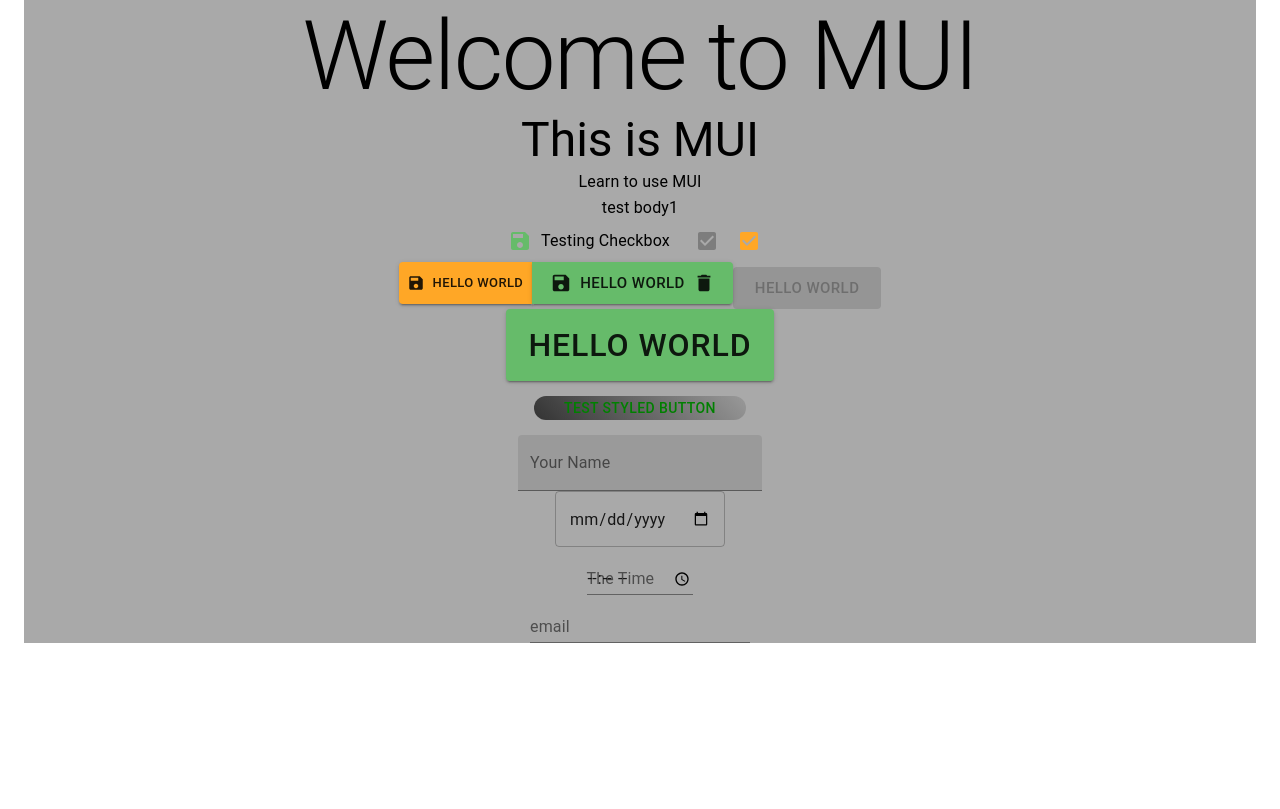
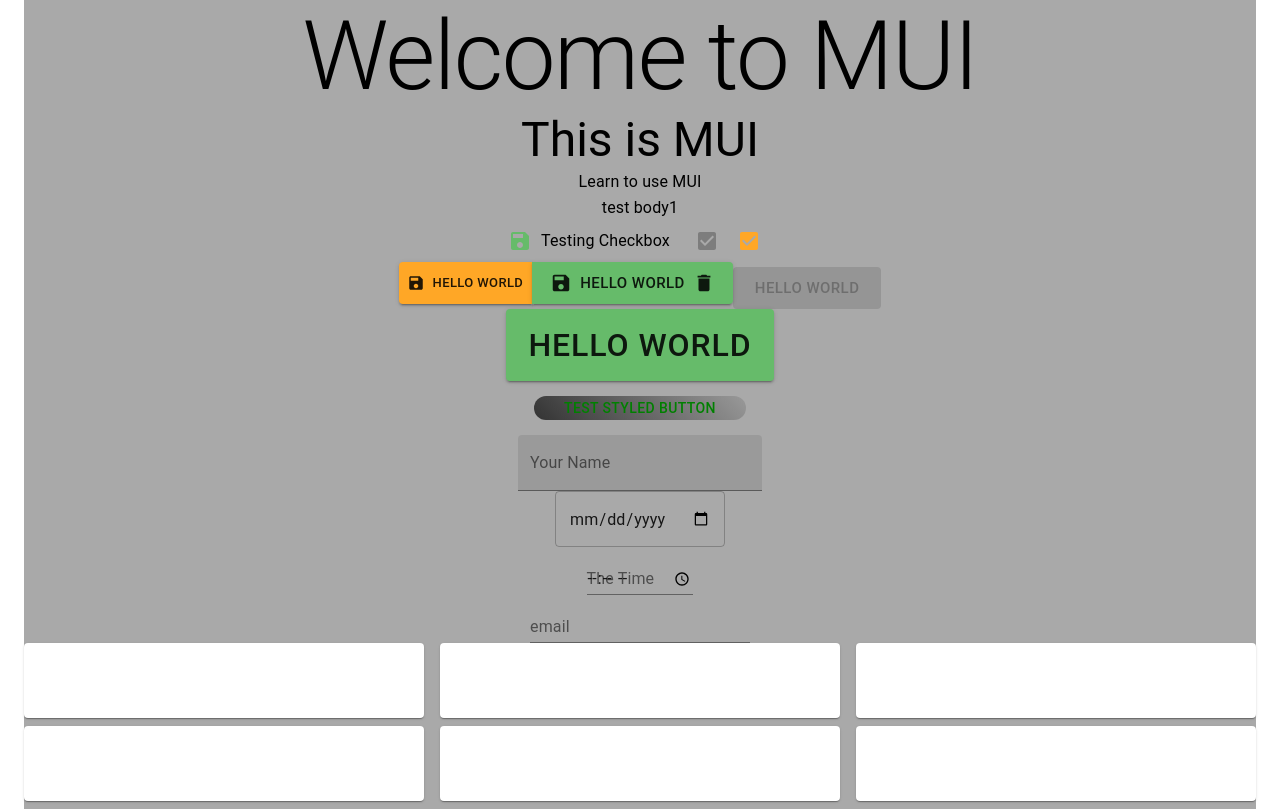
Before and after one commit to mmanchee/MaterialUIExample, a React (Create React App) app: page / in a window 1280 px wide. Built offline with nearby package versions, Linux system fonts and the light colour scheme.

Commit message:
add Grids (model dev) with material-ui

```diff
--- a/src/App.js
+++ b/src/App.js
@@ -8,6 +8,7 @@
 import Buttons from './components/Buttons';
 import TextFields from './components/TextFields';
 import Typographies from "./components/Typographies";
+import Grids from './components/Grids';
 
 const theme = createMuiTheme({
   typography: {
@@ -29,12 +30,14 @@
 function App() {
   return (
     <ThemeProvider theme={theme}>
+      {/* sm = small, md = medium, lg = large, xd = mobile */}
       <Container maxWidth='xd'>
         <div className="App">
           <Typographies />
           <Checkboxes />
           <Buttons />
           <TextFields />
+          <Grids />
         </div>
       </Container>
     </ThemeProvider>
--- /dev/null
+++ b/src/components/Grids.js
@@ -0,0 +1,34 @@
+import React from 'react'
+import { Paper, Grid } from "@material-ui/core";
+
+const Grids = () => {
+  return (
+    <div>
+
+      <Grid container spacing={2} justify='center' >
+        <Grid item xs={3} sm={6} lg={4}>
+          <Paper style={{ height: 75, width: '100%', }} />
+        </Grid>
+        <Grid item xs={3} sm={3} lg={4}>
+          <Paper style={{ height: 75, width: '100%', }} />
+        </Grid>
+        <Grid item xs={3} sm={3} lg={4}>
+          <Paper style={{ height: 75, width: '100%', }} />
+        </Grid>
+      </Grid>
+      <Grid container spacing={2} justify='center' >
+        <Grid item xs>
+          <Paper style={{ height: 75, width: '100%', }} />
+        </Grid>
+        <Grid item xs>
+          <Paper style={{ height: 75, width: '100%', }} />
+        </Grid>
+        <Grid item xs>
+          <Paper style={{ height: 75, width: '100%', }} />
+        </Grid>
+      </Grid>
+    </div>
+  )
+}
+
+export default Grids
```
Also changed, not shown: 1 other file (tests, documents, lock files or other folders).
